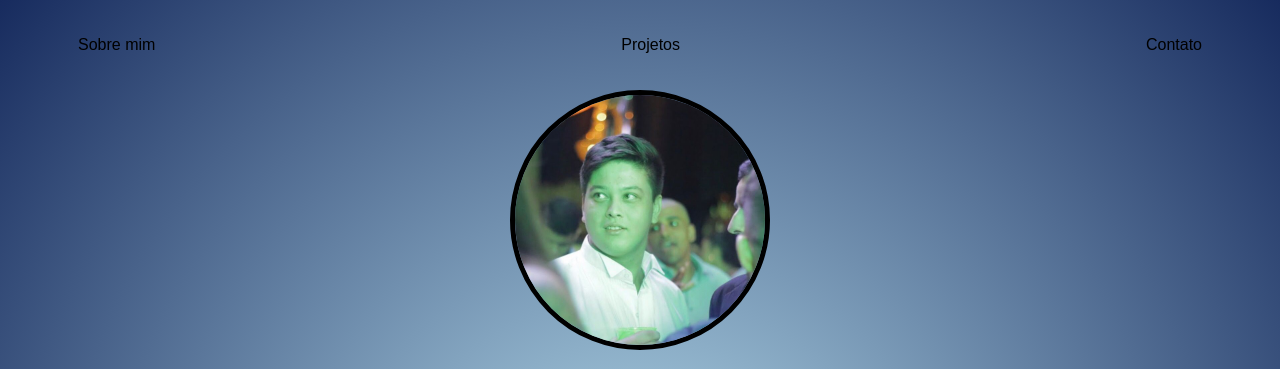
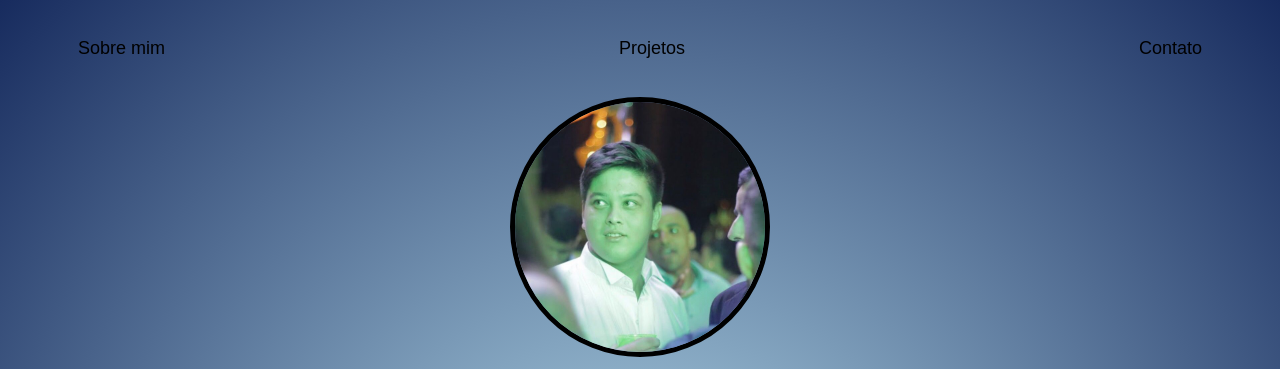
Before and after one commit to DanielFugimoto/dfugimoto.github.io, a plain HTML site: page index.html in a window 1280 px wide. Shown: the top 369 px of the page. Drawn offline with Linux system fonts and the light colour scheme; grey boxes are pictures that could not be loaded.

Commit message:
up to date

```diff
--- a/index.css
+++ b/index.css
@@ -58,10 +58,7 @@ footer p {
 
 .container {
     padding: 0px 50px;
-}
-
-.container {
-    padding: 0px 50px;
+    font-size: large;
 }
 
 nav a:hover{
```
